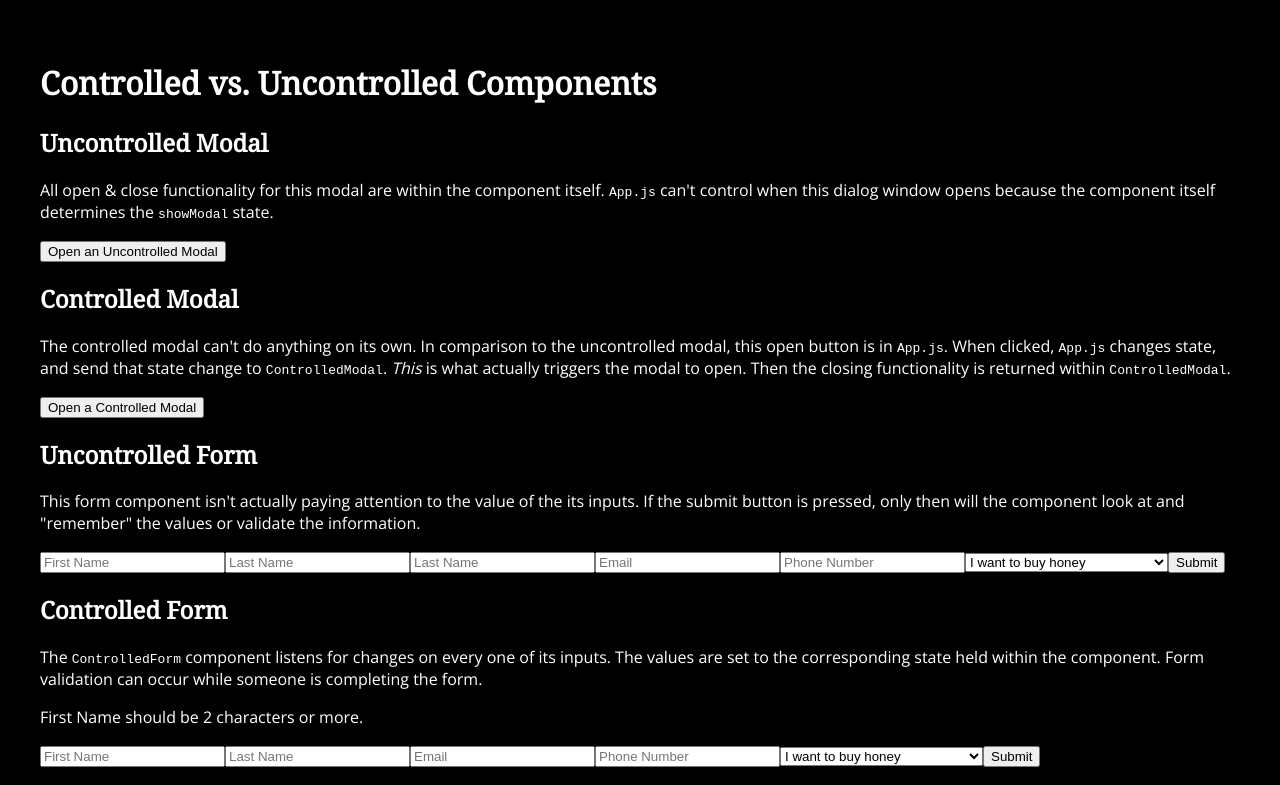
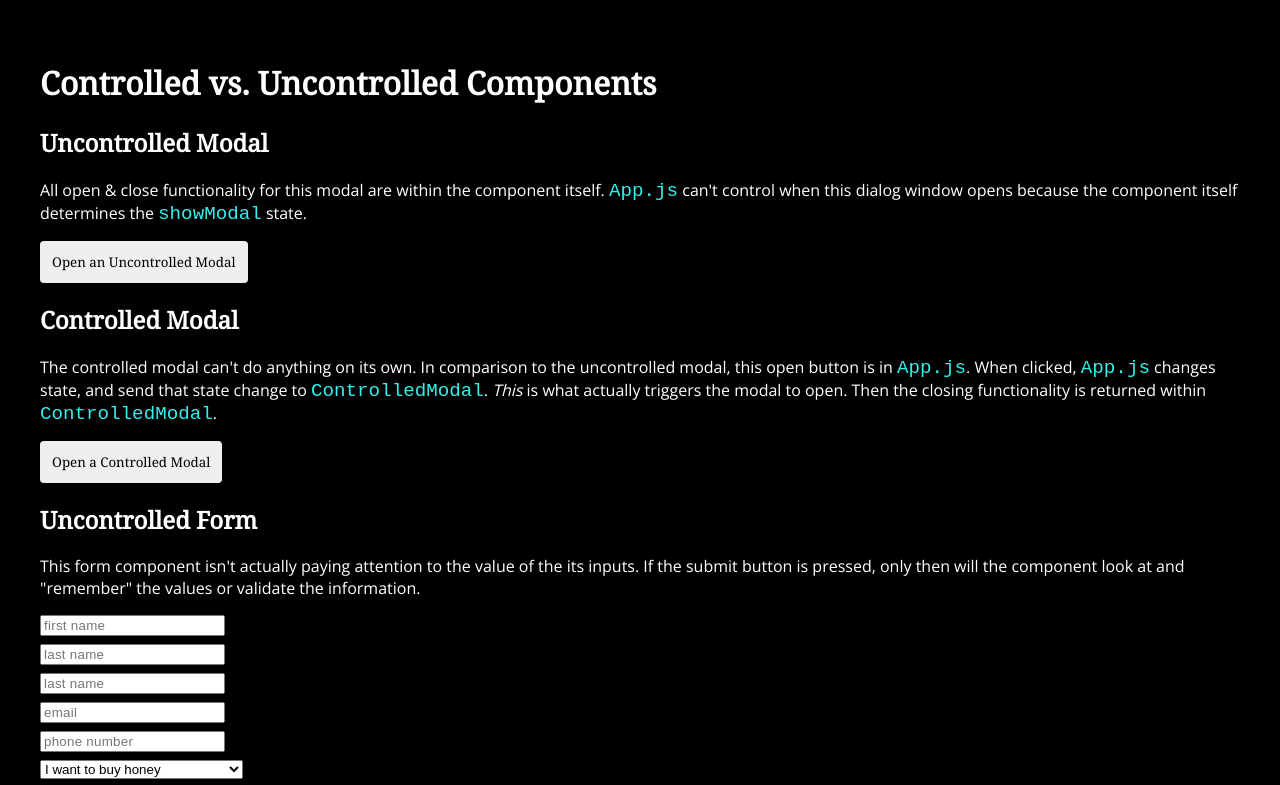
Before and after one commit to marissahuysentruyt/react-design-patterns-practice, a React (Create React App) app: page / in a window 1280 px wide. Shown: the top 785 px of the page. Built offline with nearby package versions, Linux system fonts and the light colour scheme.

Commit message:
:lipstick: feat: add styles inspired by main branch

```diff
--- a/src/index.css
+++ b/src/index.css
@@ -26,3 +26,47 @@ a:active {
 a:hover {
   text-decoration: underline;
 }
+
+code {
+  color: #32f0ed;
+  font-size: 1.2rem;
+}
+
+.modal-button {
+  font-family: "Noto Serif", serif;
+  border: none;
+  border-radius: 0.25rem;
+  padding: 0.75rem;
+}
+
+.modal-button:hover {
+  background-color: #f542ce;
+}
+
+.error,
+.completed {
+  color: #f542ce;
+  text-transform: uppercase;
+  font-size: 0.75rem;
+}
+
+input, select {
+  display: block;
+  margin: 0.5rem 0.5rem 0.5rem 0;
+}
+
+input::placeholder {
+  text-transform: lowercase;
+  letter-spacing: 0.02em;
+}
+
+.submit-button {
+  font-family: "Noto Serif", serif;
+  border: none;
+  border-radius: 0.25rem;
+  padding: 0.75rem;
+}
+
+.submit-button:hover {
+  background-color: #f542ce;
+}
```
